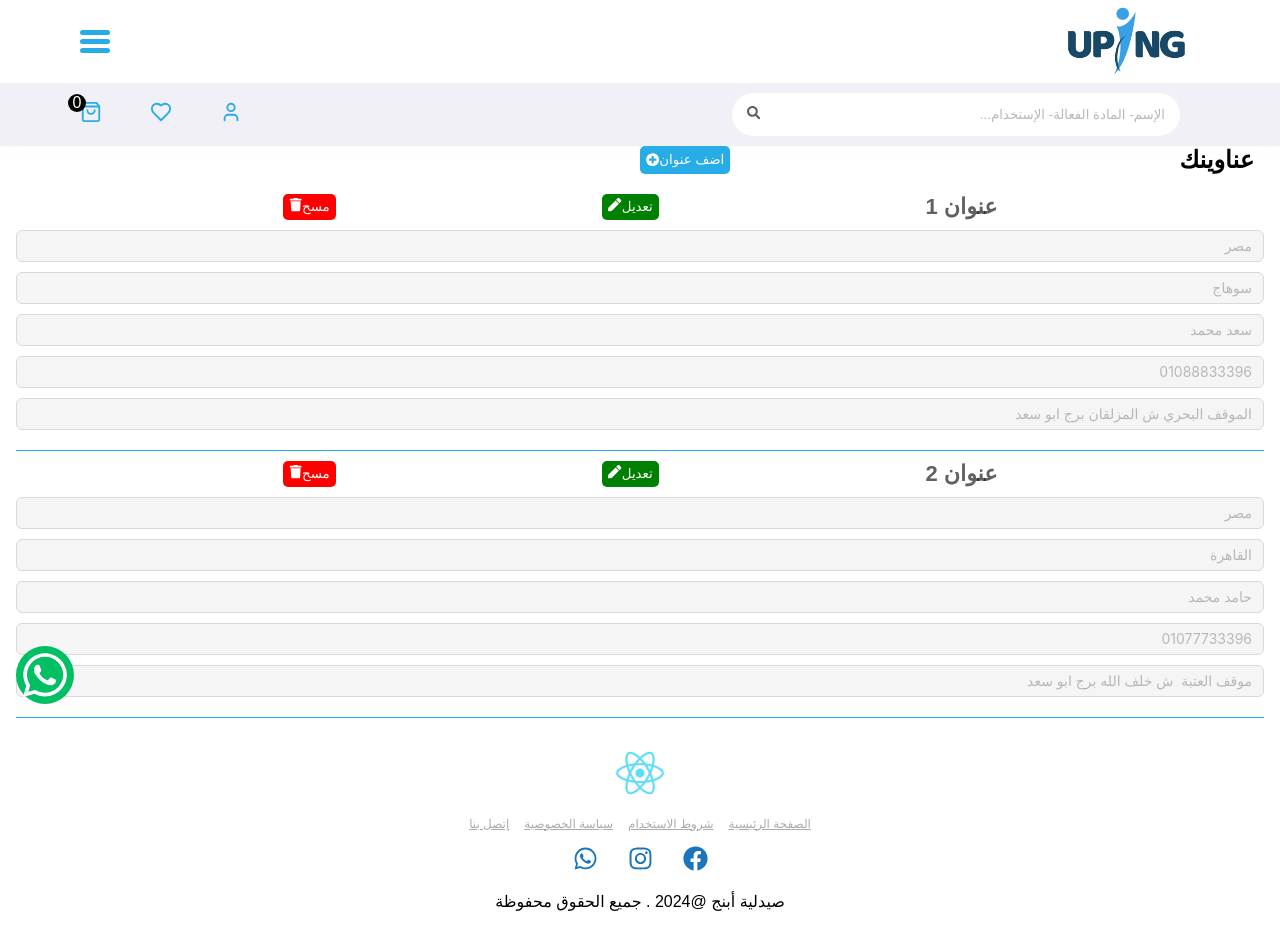
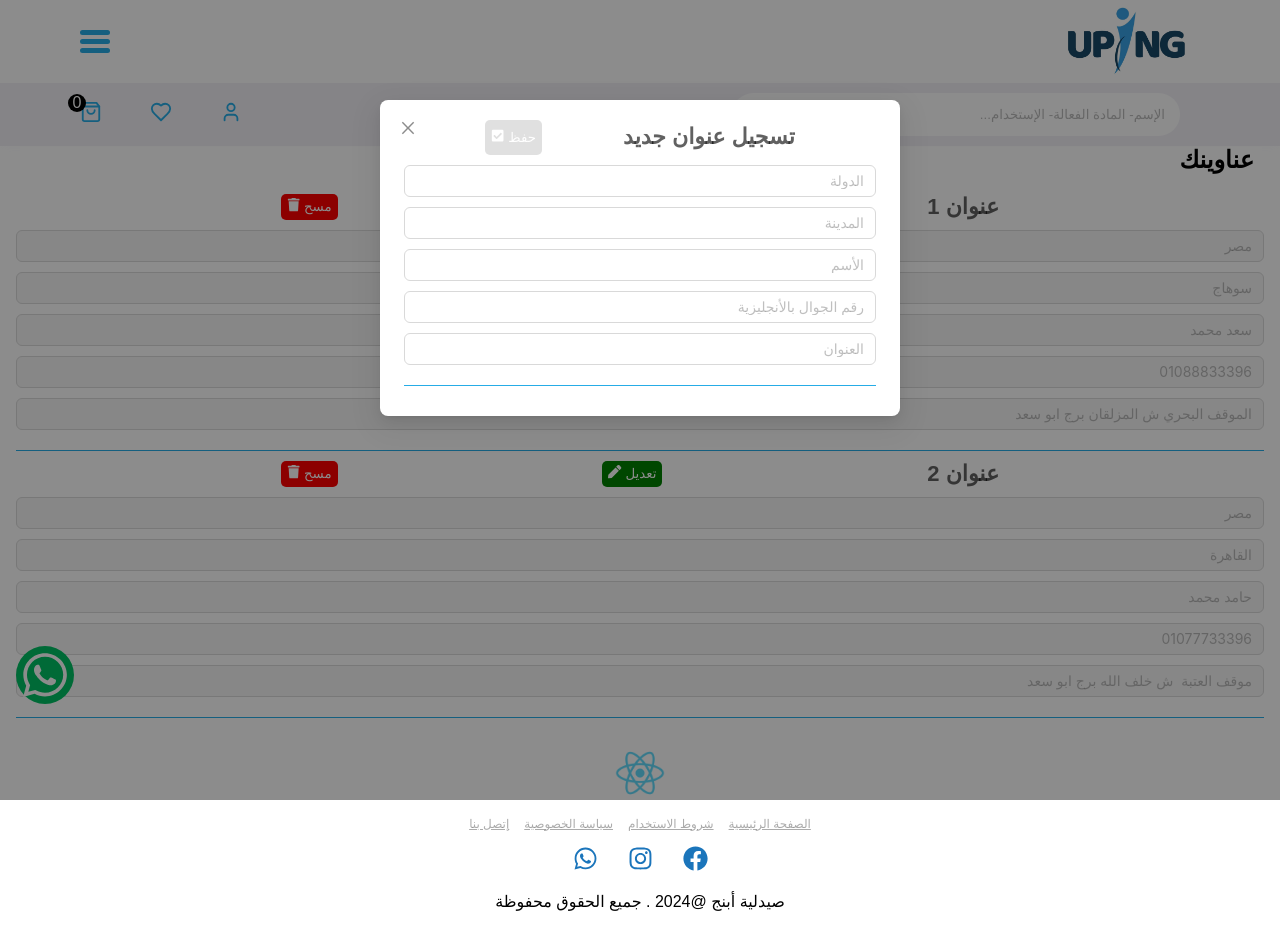
Before and after one commit to Hossam-Elsonbaty/general-ecommerce, a React (Create React App) app: page /my-addresses in a window 1280 px wide. Both pictures are taken after a click on the button "اضف عنوان". Shown: the top 950 px of the page. Built offline with nearby package versions, Linux system fonts and the light colour scheme; a web font is replaced by a local one.

Commit message:
ui for addresses page nearly complete

```diff
--- a/src/App.css
+++ b/src/App.css
@@ -1988,7 +1988,7 @@ body {
   align-items: center;
 }
 
-.addresses-data .address-info {
+.address-info {
   padding-bottom: 20px;
   margin-bottom: 10px;
   border-bottom: var(--accent-100) 1px solid;
@@ -1996,19 +1996,19 @@ body {
   flex-direction: column;
   gap: 10px;
 }
-.addresses-data .address-info .col .select {
+.address-info .col .select {
   width: 100% !important;
 }
-.addresses-data .address-info .address-title-container {
+.address-info .address-title-container {
   display: flex;
   justify-content: space-evenly;
   width: 100%;
 }
-.addresses-data .address-info .address-title-container .top-title {
+.address-info .address-title-container .top-title {
   font-size: 22px;
   color: rgba(0, 0, 0, 0.6196078431);
 }
-.addresses-data .address-info .address-title-container .edit-button {
+.address-info .address-title-container .edit-button {
   outline: none;
   background-color: green;
   border: none;
@@ -2016,7 +2016,19 @@ body {
   color: #fff;
   border-radius: 5px;
 }
-.addresses-data .address-info .address-title-container .delete-button {
+.address-info .address-title-container .edits-save-button {
+  outline: none;
+  background-color: var(--accent-100);
+  border: none;
+  padding: 4px 6px;
+  color: #fff;
+  border-radius: 5px;
+}
+.address-info .address-title-container .edits-save-button:disabled {
+  background-color: #ccc;
+  opacity: 0.6;
+}
+.address-info .address-title-container .delete-button {
   outline: none;
   background-color: red;
   border: none;
--- /dev/null
+++ b/src/Components/EditAddress.jsx
@@ -0,0 +1,99 @@
+import React, { useState, useEffect } from 'react';
+import { Input } from 'antd';
+import { FaCheckSquare } from "react-icons/fa";
+
+const EditAddress = ({ address, index }) => {
+  // Local state to hold input values
+  const [formData, setFormData] = useState({
+    country: address.country,
+    city: address.city,
+    name: address.name,
+    phone: address.phone,
+    address: address.address,
+  });
+
+  const [isChanged, setIsChanged] = useState(false);
+
+  // Update local state on input change
+  const handleChange = (e, field) => {
+    const { value } = e.target;
+
+    setFormData((prevData) => ({
+      ...prevData,
+      [field]: value,
+    }));
+  };
+
+  // Check if the form data has changed
+  useEffect(() => {
+    const dataChanged =
+      formData.country !== address.country ||
+      formData.city !== address.city ||
+      formData.name !== address.name ||
+      formData.phone !== address.phone ||
+      formData.address !== address.address;
+
+    setIsChanged(dataChanged);
+  }, [formData, address]);
+
+  return (
+    <div className='address-info'>
+      <div className="address-title-container">
+        <h2 className='top-title'>تعديل عنوان {index} </h2>
+        <button
+          className='edits-save-button'
+          disabled={!isChanged} // Disable button if no changes
+        >
+          حفظ التعديلات <FaCheckSquare />
+        </button>
+      </div>
+
+      {/* Country */}
+      <div className='col'>
+        <Input
+          placeholder="الدولة"
+          value={formData.country}
+          onChange={(e) => handleChange(e, "country")}
+        />
+      </div>
+
+      {/* City */}
+      <div className='col'>
+        <Input
+          placeholder="المدينة"
+          value={formData.city}
+          onChange={(e) => handleChange(e, "city")}
+        />
+      </div>
+
+      {/* Name */}
+      <div className='col'>
+        <Input
+          placeholder="الأسم"
+          value={formData.name}
+          onChange={(e) => handleChange(e, "name")}
+        />
+      </div>
+
+      {/* Phone */}
+      <div className='col'>
+        <Input
+          placeholder="رقم الجوال بالأنجليزية"
+          value={formData.phone}
+          onChange={(e) => handleChange(e, "phone")}
+        />
+      </div>
+
+      {/* Address */}
+      <div className='col'>
+        <Input
+          placeholder="العنوان"
+          value={formData.address}
+          onChange={(e) => handleChange(e, "address")}
+        />
+      </div>
+    </div>
+  );
+};
+
+export default EditAddress;
--- /dev/null
+++ b/src/Components/NewAddress.jsx
@@ -0,0 +1,93 @@
+import React, { useState, useEffect } from 'react';
+import { Input } from 'antd';
+import { FaCheckSquare } from "react-icons/fa";
+
+const NewAddress = () => {
+  // State to manage input values
+  const [formData, setFormData] = useState({
+    country: '',
+    city: '',
+    name: '',
+    phone: '',
+    address: '',
+  });
+
+  const [isFormValid, setIsFormValid] = useState(false);
+
+  // Handle input changes and update state
+  const handleChange = (e, field) => {
+    const { value } = e.target;
+
+    setFormData((prevData) => ({
+      ...prevData,
+      [field]: value,
+    }));
+  };
+
+  // Check if all fields are filled
+  useEffect(() => {
+    const allFieldsFilled = Object.values(formData).every((value) => value.trim() !== '');
+    setIsFormValid(allFieldsFilled);
+  }, [formData]);
+
+  return (
+    <div className='address-info'>
+      <div className="address-title-container">
+        <h2 className='top-title'> تسجيل عنوان جديد </h2>
+        <button
+          className='edits-save-button'
+          disabled={!isFormValid} // Disable button if form is invalid
+        >
+          حفظ <FaCheckSquare />
+        </button>
+      </div>
+
+      {/* Country */}
+      <div className='col'>
+        <Input
+          placeholder="الدولة"
+          value={formData.country}
+          onChange={(e) => handleChange(e, "country")}
+        />
+      </div>
+
+      {/* City */}
+      <div className='col'>
+        <Input
+          placeholder="المدينة"
+          value={formData.city}
+          onChange={(e) => handleChange(e, "city")}
+        />
+      </div>
+
+      {/* Name */}
+      <div className='col'>
+        <Input
+          placeholder="الأسم"
+          value={formData.name}
+          onChange={(e) => handleChange(e, "name")}
+        />
+      </div>
+
+      {/* Phone */}
+      <div className='col'>
+        <Input
+          placeholder="رقم الجوال بالأنجليزية"
+          value={formData.phone}
+          onChange={(e) => handleChange(e, "phone")}
+        />
+      </div>
+
+      {/* Address */}
+      <div className='col'>
+        <Input
+          placeholder="العنوان"
+          value={formData.address}
+          onChange={(e) => handleChange(e, "address")}
+        />
+      </div>
+    </div>
+  );
+};
+
+export default NewAddress;
--- a/src/Components/OneAddress.jsx
+++ b/src/Components/OneAddress.jsx
@@ -1,27 +1,37 @@
-import React from 'react';
-import {  Input } from 'antd';
-import { FaTrash,FaPen } from "react-icons/fa";
+import React, { useState } from 'react';
+import { Input, Modal } from 'antd';
+import { FaTrash, FaPen } from "react-icons/fa";
+import EditAddress from './EditAddress';
 
-const OneAddress = ({address,index}) => {
+const OneAddress = ({ address, index }) => {
+  const [isModalVisible, setIsModalVisible] = useState(false);
+
+  const openModal = () => {
+    setIsModalVisible(true);
+  };
+
+  const closeModal = () => {
+    setIsModalVisible(false);
+  };
 
   return (
     <div className='address-info'>
       <div className="address-title-container">
         <h2 className='top-title'> عنوان {index} </h2>
-        <button className='edit-button'>
-        تعديل<FaPen/>
+        <button className='edit-button' onClick={openModal}>
+          تعديل <FaPen />
         </button>
         <button className='delete-button'>
-        مسح<FaTrash/>
+          مسح <FaTrash />
         </button>
       </div>
+
       {/* Country */}
       <div className='col'>
         <Input
           placeholder="الدولة"
           value={address.country}
           disabled
-
         />
       </div>
 
@@ -60,6 +70,15 @@ const OneAddress = ({address,index}) => {
           disabled
         />
       </div>
+
+      {/* Edit Modal */}
+      <Modal
+        open={isModalVisible}
+        onCancel={closeModal}
+        footer={null} // Remove default footer buttons
+      >
+        <EditAddress address={address} index={index} />
+      </Modal>
     </div>
   );
 };
--- a/src/Pages/UserAddresses.jsx
+++ b/src/Pages/UserAddresses.jsx
@@ -1,11 +1,21 @@
-import React from 'react';
+import React,{useState} from 'react';
 import Footer from '../Components/Footer';
 import OneAddress from '../Components/OneAddress';
 import AddressesData from '../Data/dataAddresses';
 import { FaPlusCircle } from "react-icons/fa";
+import { Modal } from 'antd';
+import NewAddress from '../Components/NewAddress';
 
 export default function UserAddresses( ) {
+  const [isModalVisible, setIsModalVisible] = useState(false);
 
+  const openModal = () => {
+    setIsModalVisible(true);
+  };
+
+  const closeModal = () => {
+    setIsModalVisible(false);
+  };
 
   return (
     <>
@@ -13,7 +23,7 @@ export default function UserAddresses( ) {
         <div className='top section-top'>
           <div className="addresses-title-container">
             <h2 className='addresses-top-title'> عناوينك </h2>
-            <button className='add-button'>
+            <button className='add-button' onClick={openModal}>
             اضف عنوان<FaPlusCircle/>
             </button>
           </div>
@@ -23,6 +33,13 @@ export default function UserAddresses( ) {
             <OneAddress key={address.id} address={address} index={index + 1}></OneAddress>
           ))}
         </div>
+        <Modal
+        open={isModalVisible}
+        onCancel={closeModal}
+        footer={null}
+        >
+        <NewAddress />
+        </Modal>
         <Footer></Footer>
       </main>
     </>
--- a/src/Scss/_App.scss
+++ b/src/Scss/_App.scss
@@ -2150,7 +2150,6 @@ body{
     align-items: center;
   }
 }
-.addresses-data{
 .address-info{
   padding-bottom: 20px;
   margin-bottom: 10px;
@@ -2179,6 +2178,18 @@ body{
       color: #fff;
       border-radius: 5px;
     }
+    .edits-save-button{
+      outline: none;
+      background-color: var(--accent-100);
+      border: none;
+      padding: 4px 6px;
+      color: #fff;
+      border-radius: 5px;
+    }
+    .edits-save-button:disabled {
+      background-color: #ccc;
+      opacity: 0.6;
+    }
     .delete-button{
       outline: none;
       background-color: red;
@@ -2189,4 +2200,3 @@ body{
     }
   }
 }
-}
```
Also changed, not shown: 1 other file (tests, documents, lock files or other folders). Lines whose indentation alone changed are shown as unchanged.
